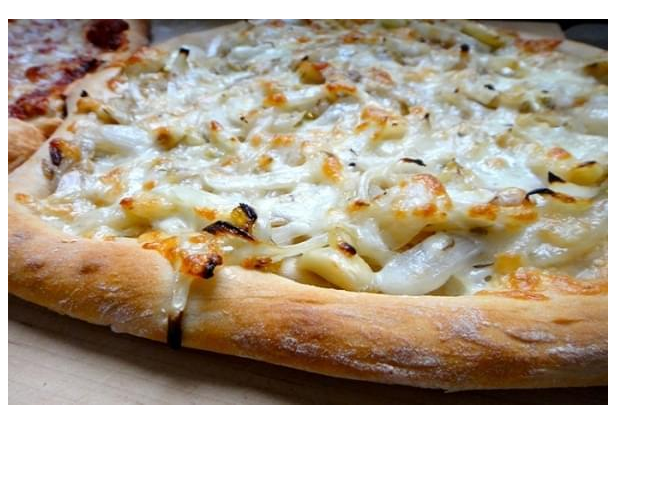
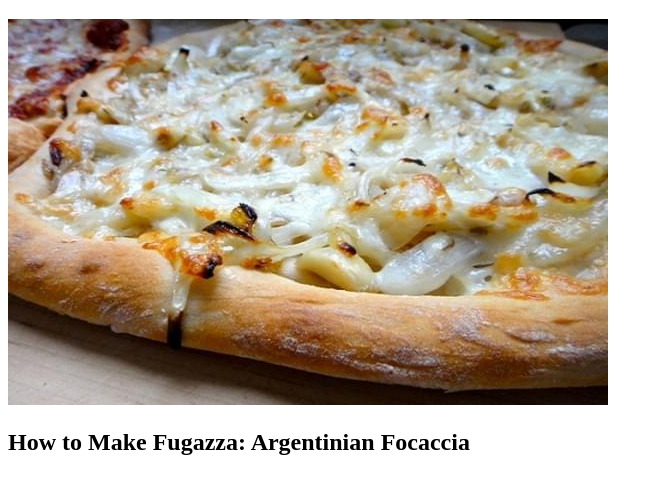
Before and after one commit to ramirociladi/odin-recipes, a plain HTML site: page recipes/fugazza.html in a window 1280 px wide. Shown: the part 61-554 px from the top of the page, without its empty margins (0-663 px from the left). Drawn offline with Linux system fonts and the light colour scheme.

Commit message:
Add h2 heading

```diff
--- a/recipes/fugazza.html
+++ b/recipes/fugazza.html
@@ -9,5 +9,6 @@
   <body>
     <h1>Fugazza</h1>
     <img src="../images/fugazza.jpg" alt="A delicious fugazza" />
+    <h2>How to Make Fugazza: Argentinian Focaccia</h2>
   </body>
 </html>
```
